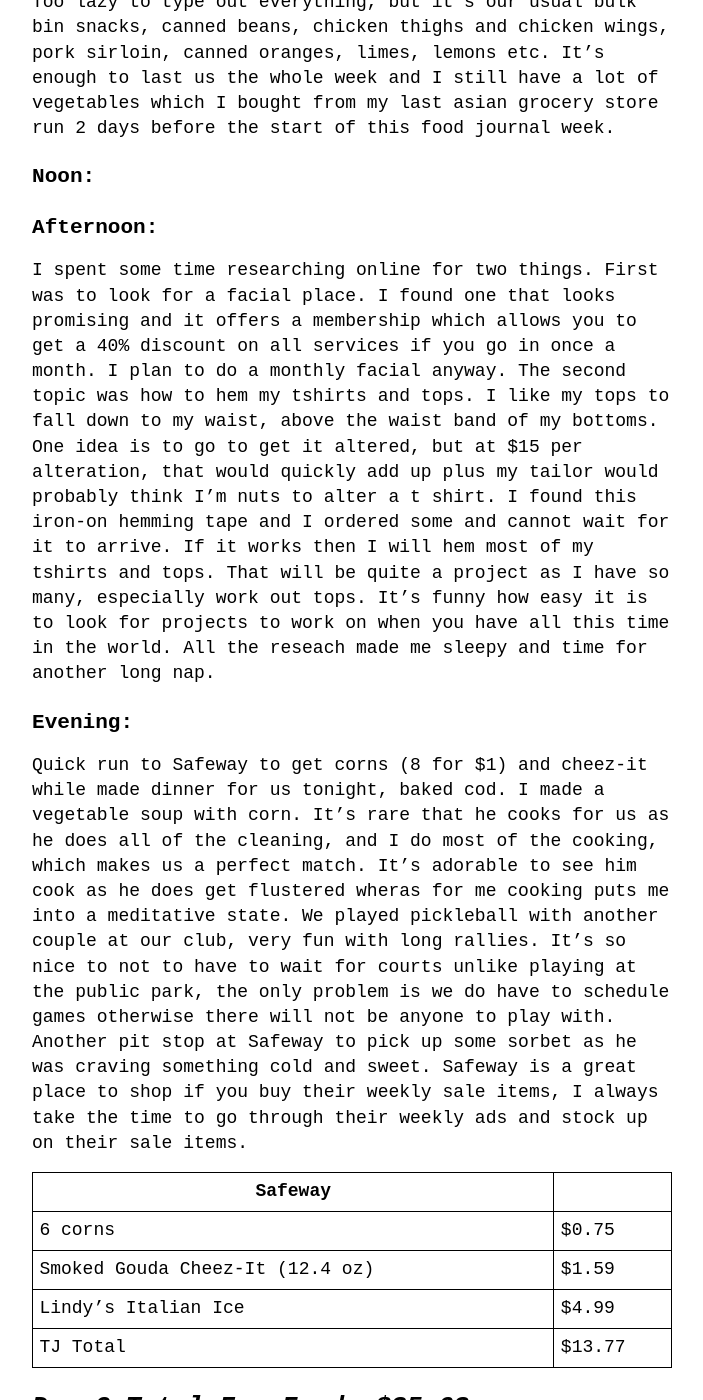
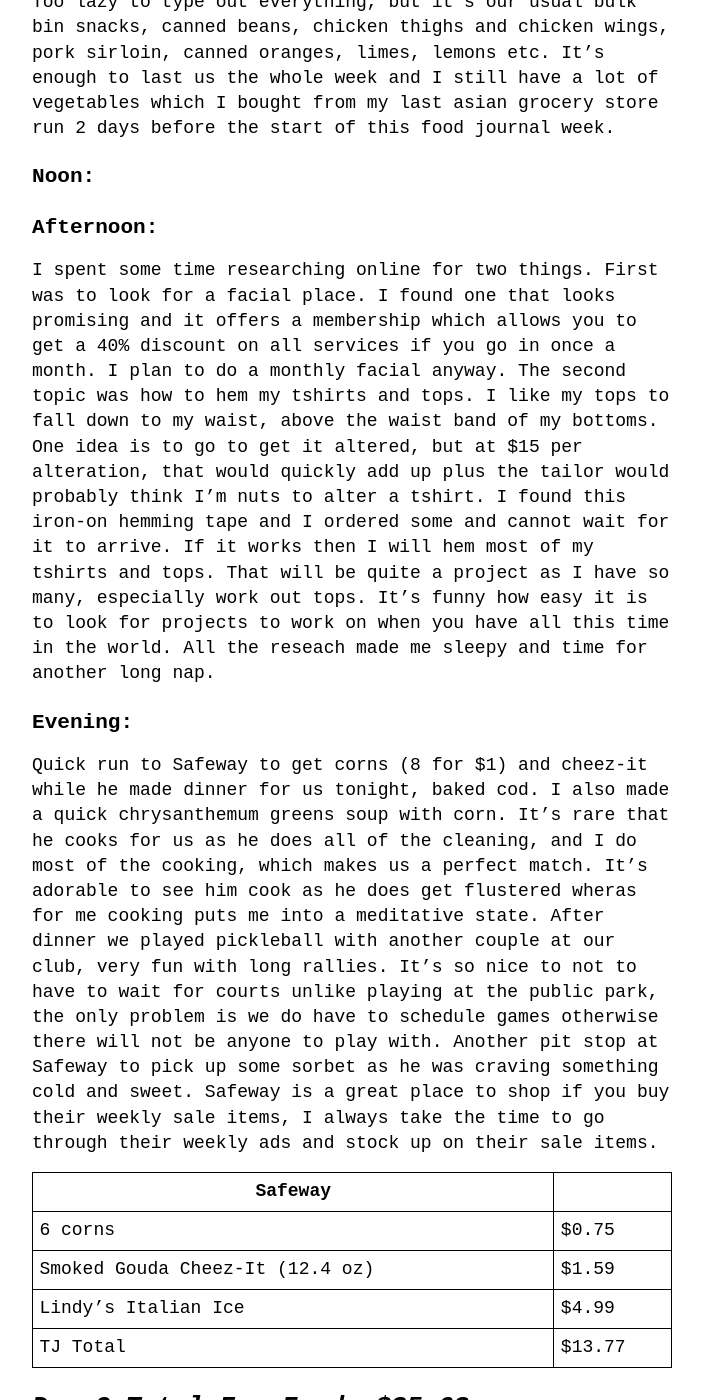
Before and after one commit to groceryshoppingisfun/weeklyfoodjournal, a Jekyll site: the page built from _posts/2025-06-16-Thai-Inspired-Cooking-Week.md, in a window 1280 px wide and 1400 px high, scrolled down 4080 px. Shown: the whole window, without its empty margins (288-991 px from the left). Built offline with Jekyll 4.4.1, drawn with Linux system fonts in a browser that asks for light colours.

Commit message:
Update 2025-06-16-Thai-Inspired-Cooking-Week.md

```diff
--- a/_posts/2025-06-16-Thai-Inspired-Cooking-Week.md
+++ b/_posts/2025-06-16-Thai-Inspired-Cooking-Week.md
@@ -43,10 +43,10 @@ I made omelette with our home grown cherry tomatoes and trader joe's ciabatta. W
 ### Noon:
 
 ### Afternoon:
-I spent some time researching online for two things. First was to look for a facial place. I found one that looks promising and it offers a membership which allows you to get a 40% discount on all services if you go in once a month. I plan to do a monthly facial anyway. The second topic was how to hem my tshirts and tops. I like my tops to fall down to my waist, above the waist band of my bottoms. One idea is to go to get it altered, but at $15 per alteration, that would quickly add up plus my tailor would probably think I'm nuts to alter a t shirt. I found this iron-on hemming tape and I ordered some and cannot wait for it to arrive. If it works then I will hem most of my tshirts and tops. That will be quite a project as I have so many, especially work out tops. It's funny how easy it is to look for projects to work on when you have all this time in the world. All the reseach made me sleepy and time for another long nap.
+I spent some time researching online for two things. First was to look for a facial place. I found one that looks promising and it offers a membership which allows you to get a 40% discount on all services if you go in once a month. I plan to do a monthly facial anyway. The second topic was how to hem my tshirts and tops. I like my tops to fall down to my waist, above the waist band of my bottoms. One idea is to go to get it altered, but at $15 per alteration, that would quickly add up plus the tailor would probably think I'm nuts to alter a tshirt. I found this iron-on hemming tape and I ordered some and cannot wait for it to arrive. If it works then I will hem most of my tshirts and tops. That will be quite a project as I have so many, especially work out tops. It's funny how easy it is to look for projects to work on when you have all this time in the world. All the reseach made me sleepy and time for another long nap.
 
 ### Evening:
-Quick run to Safeway to get corns (8 for $1) and cheez-it while made dinner for us tonight, baked cod. I made a vegetable soup with corn. It's rare that he cooks for us as he does all of the cleaning, and I do most of the cooking, which makes us a perfect match. It's adorable to see him cook as he does get flustered wheras for me cooking puts me into a meditative state. We played pickleball with another couple at our club, very fun with long rallies. It's so nice to not to have to wait for courts unlike playing at the public park, the only problem is we do have to schedule games otherwise there will not be anyone to play with.
+Quick run to Safeway to get corns (8 for $1) and cheez-it while he made dinner for us tonight, baked cod. I also made a quick chrysanthemum greens soup with corn. It's rare that he cooks for us as he does all of the cleaning, and I do most of the cooking, which makes us a perfect match. It's adorable to see him cook as he does get flustered wheras for me cooking puts me into a meditative state. After dinner we played pickleball with another couple at our club, very fun with long rallies. It's so nice to not to have to wait for courts unlike playing at the public park, the only problem is we do have to schedule games otherwise there will not be anyone to play with.
 Another pit stop at Safeway to pick up some sorbet as he was craving something cold and sweet. Safeway is a great place to shop if you buy their weekly sale items, I always take the time to go through their weekly ads and stock up on their sale items.
 
 |Safeway||
```
